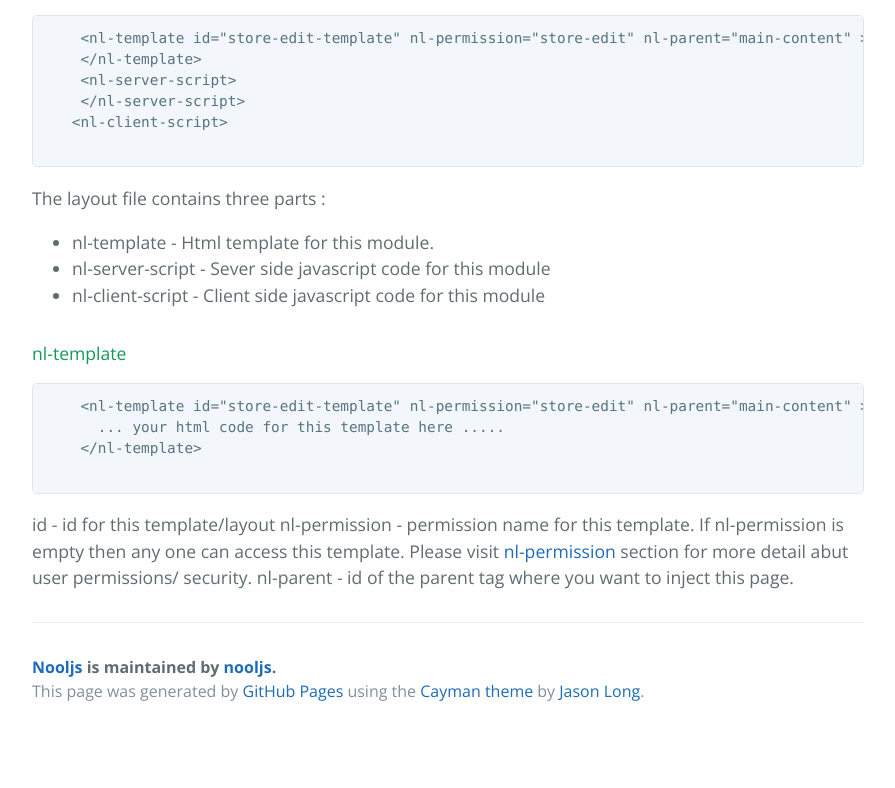
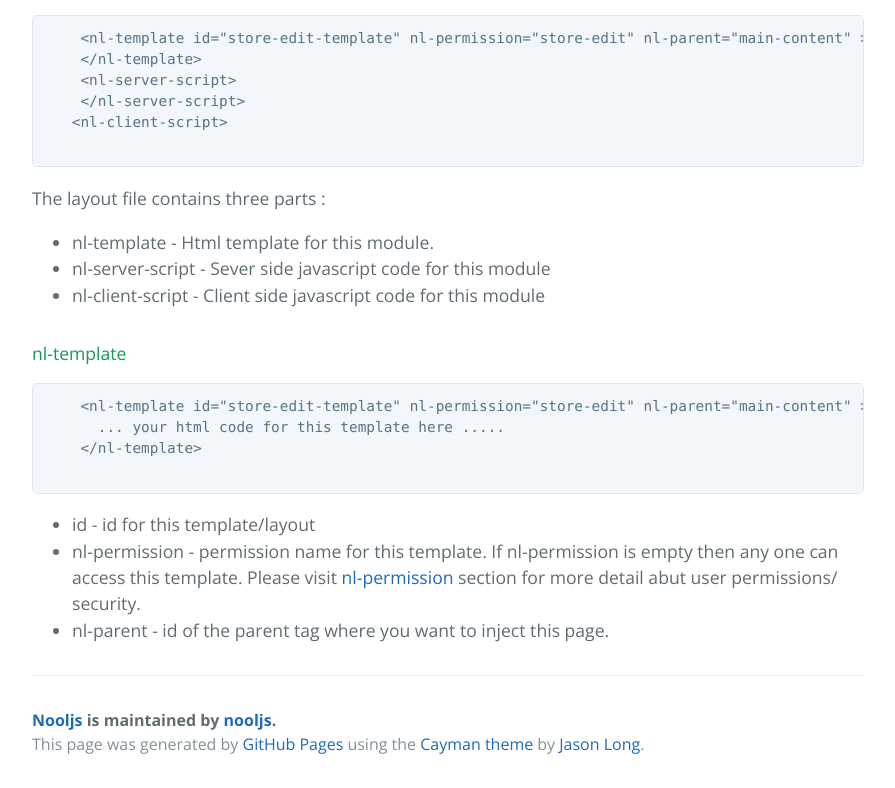
Before and after one commit to nooljs/nooljs, a plain HTML site: page index.html in a window 1280 px wide. Shown: the part 1709-2497 px from the top of the page, without its empty margins (192-1087 px from the left). Before the commit the page ends 2444 px from the top, so only its background shows below. Drawn offline with nearby package versions, Linux system fonts and the light colour scheme.

Commit message:
Update index.html

```diff
--- a/index.html
+++ b/index.html
@@ -120,9 +120,12 @@ The Layout is heart of the nooljs project.  Each page/module of the application
      </pre>
 
     <p>
-      id - id for this template/layout
-      nl-permission - permission name for this template. If nl-permission is empty then any one can access this template. Please visit <a herf="#nl-permission">nl-permission</a> section  for more detail abut user permissions/ security.
-      nl-parent - id of the parent  tag where you want to inject this page.
+      <ul>
+        <li>id - id for this template/layout</li>
+         <li> nl-permission - permission name for this template. If nl-permission is empty then any one can access this template. Please visit <a herf="#nl-permission">nl-permission</a> section  for more detail abut user permissions/ security.
+        </li>
+          <li>nl-parent - id of the parent  tag where you want to inject this page.</li>
+      </ul>
     </p>
 
 
```
